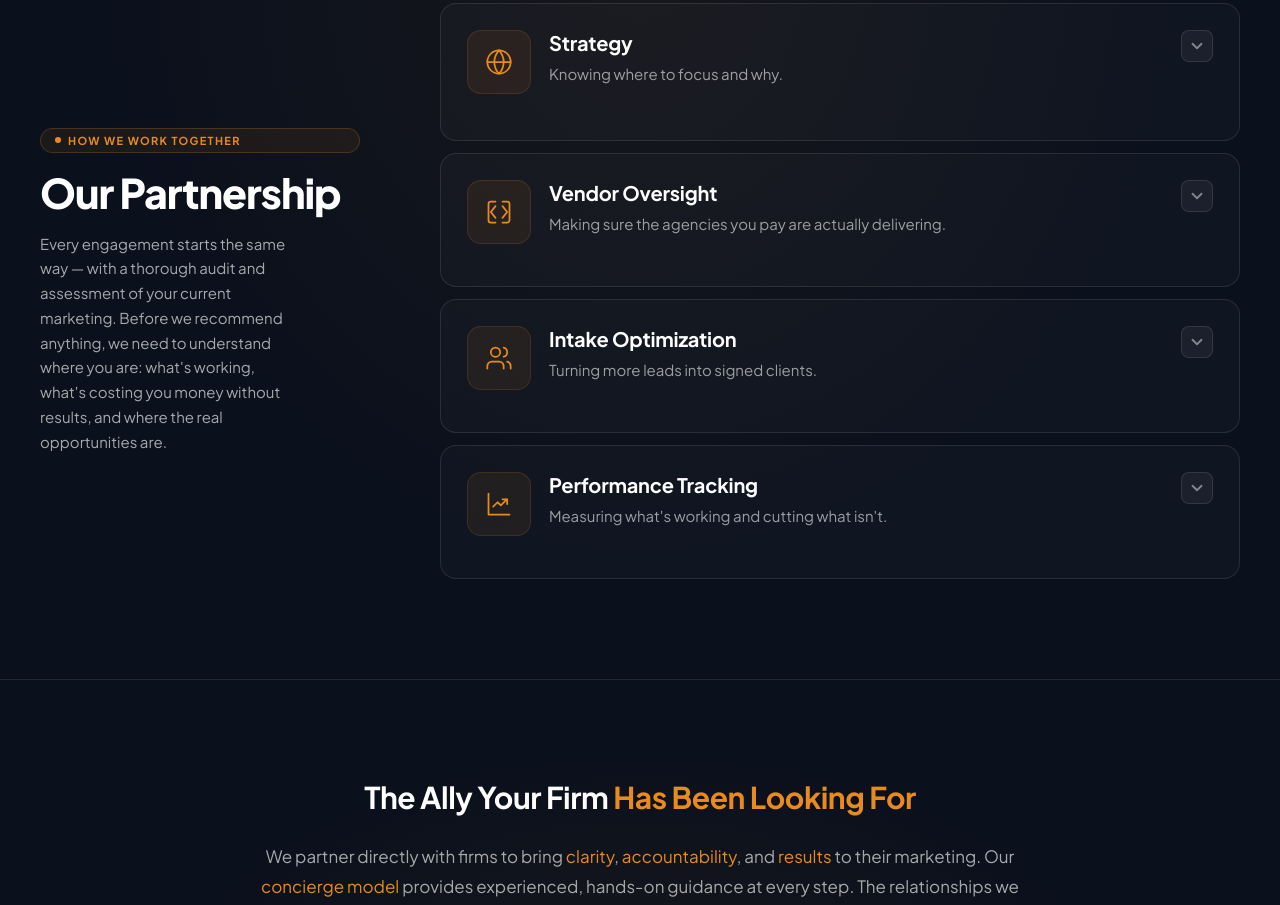
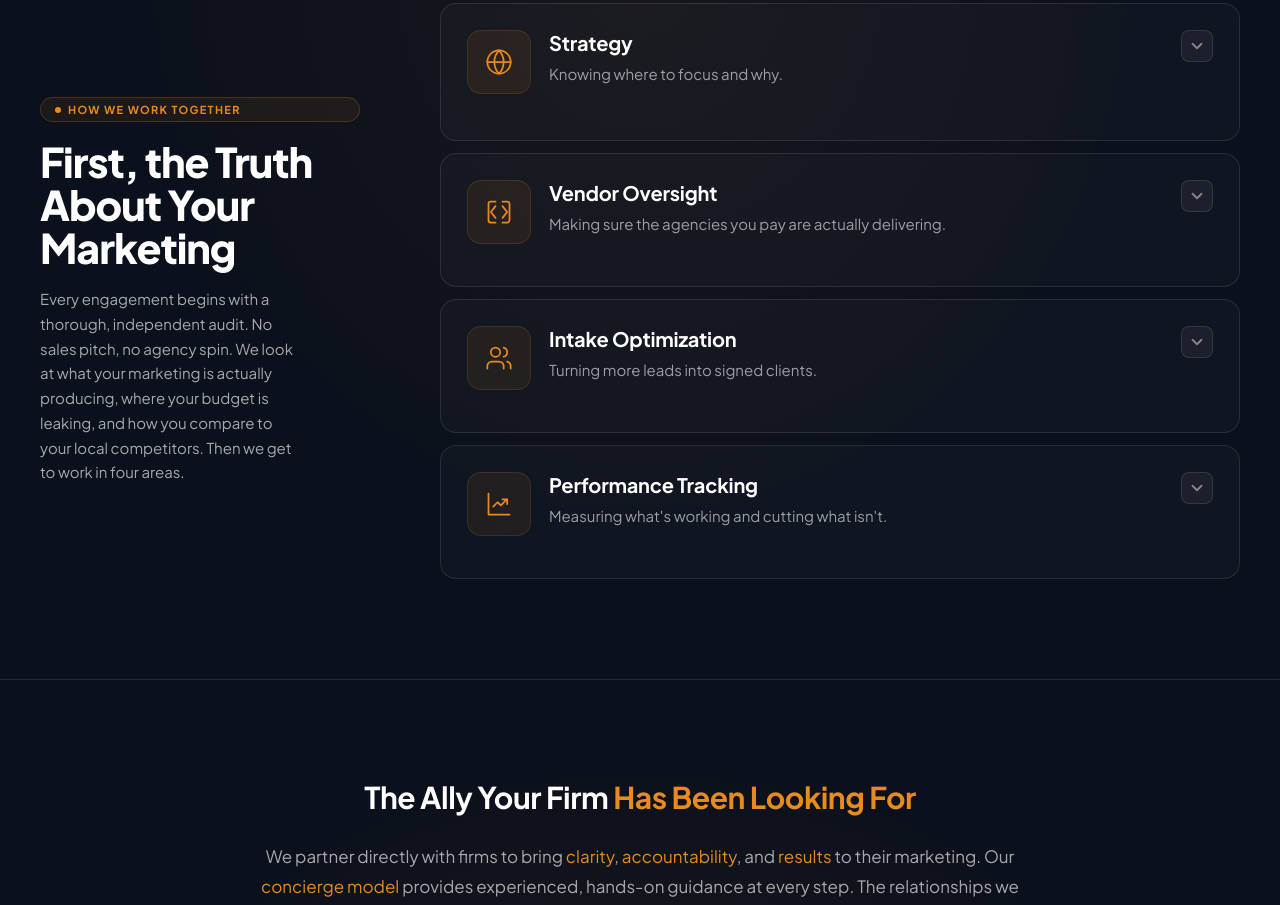
Before and after one commit to LawMarketingAlly/law-mark-ally-, a plain HTML site: page index.html in a window 1280 px wide. Shown: the part 1434-2339 px from the top of the page. Drawn offline with nearby package versions, Linux system fonts and the light colour scheme.

Commit message:
Rewrite partnership section intro
Co-Authored-By: Claude Opus 5.5 <noreply@anthropic.com>
Claude-Session: https://claude.ai/code/session_015J3SphR3asmCDGdNMQdtXe

```diff
--- a/index.html
+++ b/index.html
@@ -405,7 +405,7 @@ button{cursor:pointer;border:none;background:none;font-family:inherit}
 
 <!-- Mobile menu -->
 <div class="mob-menu" id="mobMenu">
-  <a href="#pillars" class="mob-link" onclick="closeMenu()">Our Partnership</a>
+  <a href="#pillars" class="mob-link" onclick="closeMenu()">How We Work</a>
   <a href="#testimonial" class="mob-link" onclick="closeMenu()">Why Choose Us</a>
   <a href="#schedule" class="mob-link" onclick="closeMenu()">Contact</a>
   <a href="tel:+16026942905" class="mob-phone">
@@ -557,8 +557,8 @@ button{cursor:pointer;border:none;background:none;font-family:inherit}
     <div class="pillars-grid">
       <div class="pillars-header">
         <div class="pill"><span class="dot"></span> How We Work Together</div>
-        <h2>Our Partnership</h2>
-        <p class="pillars-sub">Every engagement starts the same way — with a thorough audit and assessment of your current marketing. Before we recommend anything, we need to understand where you are: what's working, what's costing you money without results, and where the real opportunities are.</p>
+        <h2>First, the Truth About Your Marketing</h2>
+        <p class="pillars-sub">Every engagement begins with a thorough, independent audit. No sales pitch, no agency spin. We look at what your marketing is actually producing, where your budget is leaking, and how you compare to your local competitors. Then we get to work in four areas.</p>
       </div>
       <div class="pillars-cards">
 
```
